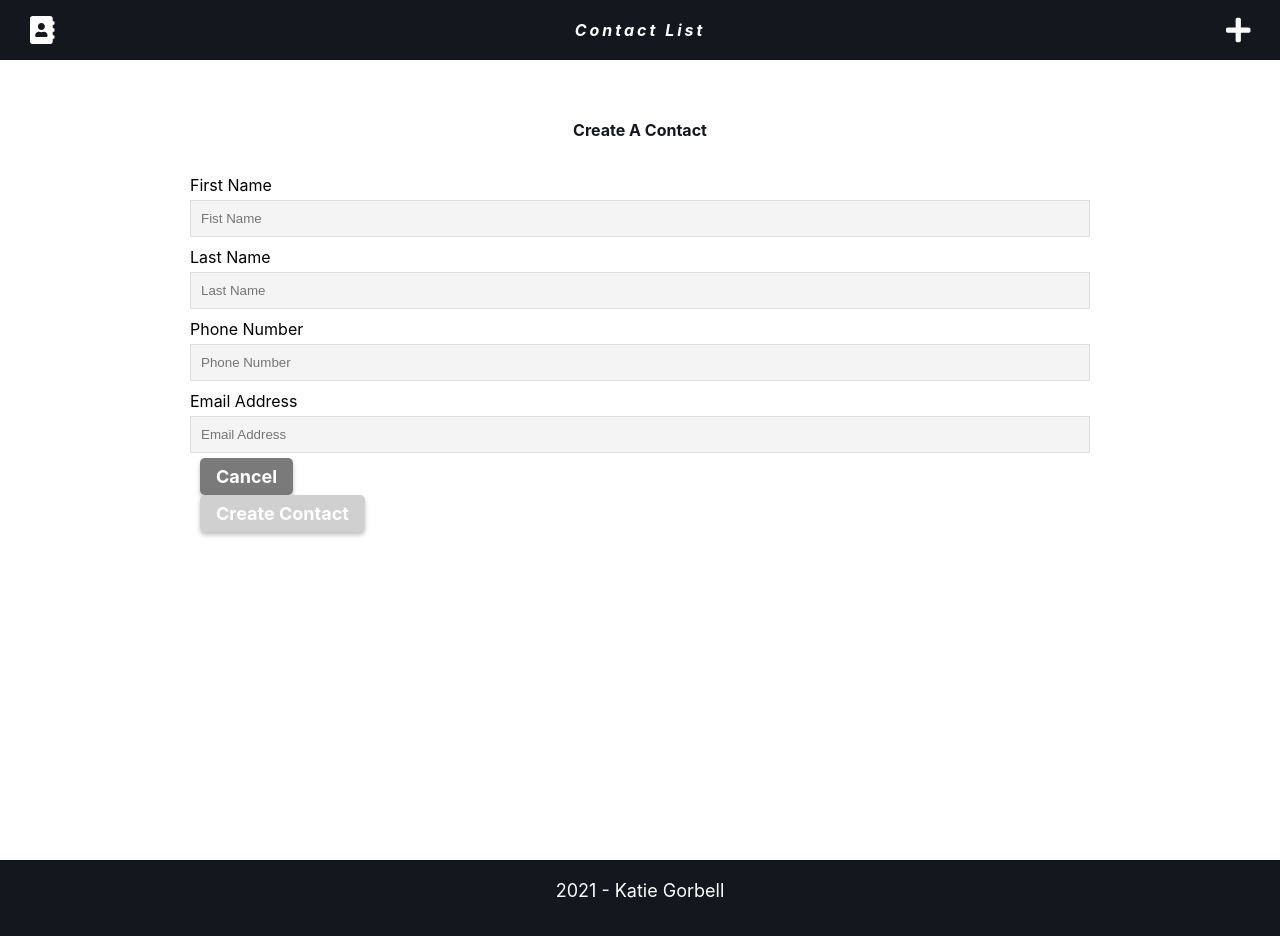
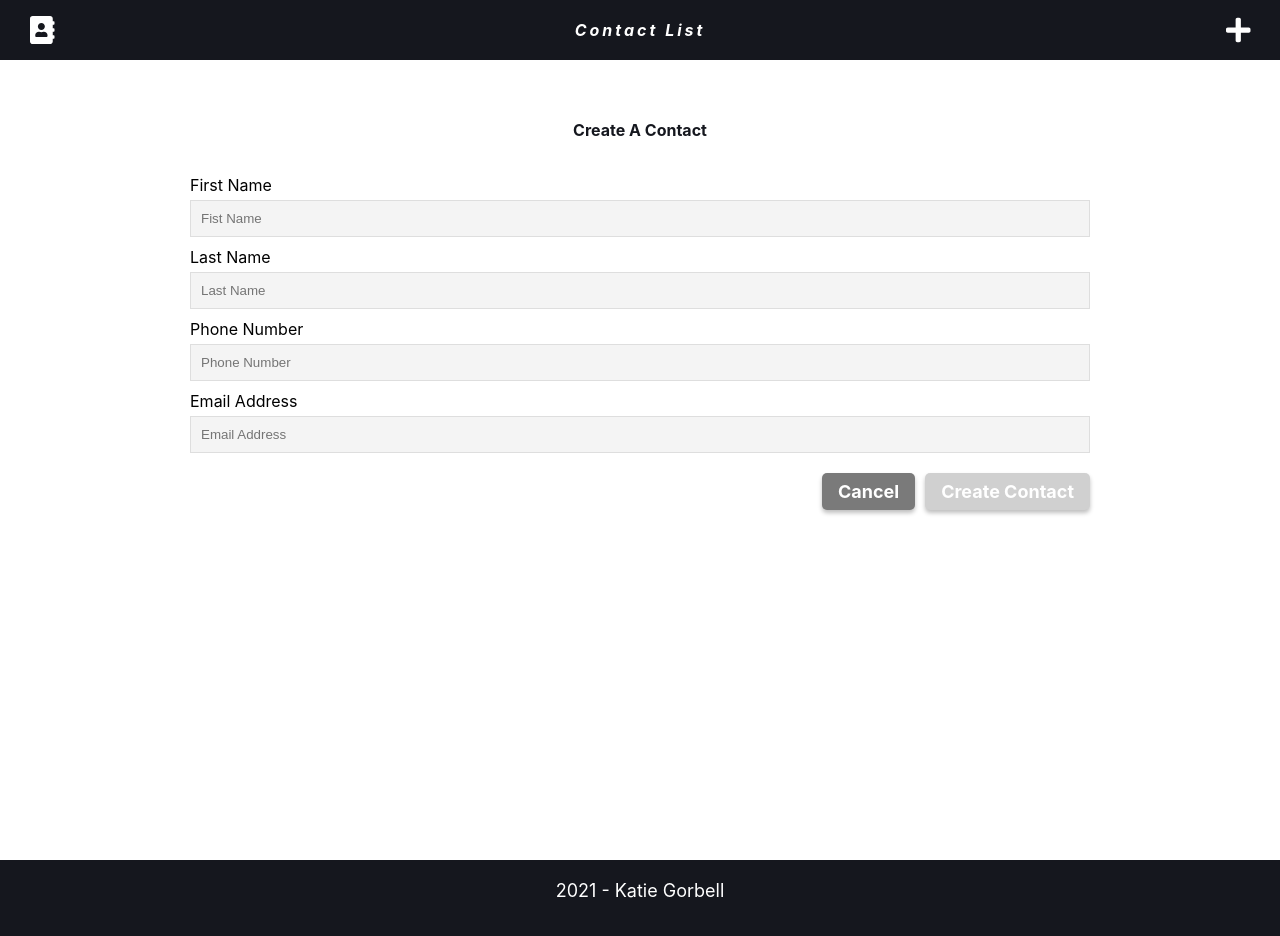
Before and after one commit to kgorbell/ContactList, a React (Create React App) app: page /create-contact in a window 1280 px wide. Shown: the top 936 px of the page. Built offline with nearby package versions, Linux system fonts and the light colour scheme.

Commit message:
styling added

```diff
--- a/src/Pages/CreateContactPage/styles.scss
+++ b/src/Pages/CreateContactPage/styles.scss
@@ -0,0 +1,9 @@
+.CreateContactPage {
+
+}
+
+.CreateContactPage__buttons {
+    display: flex;
+    justify-content: flex-end;
+    padding-top: 15px;
+}
```
